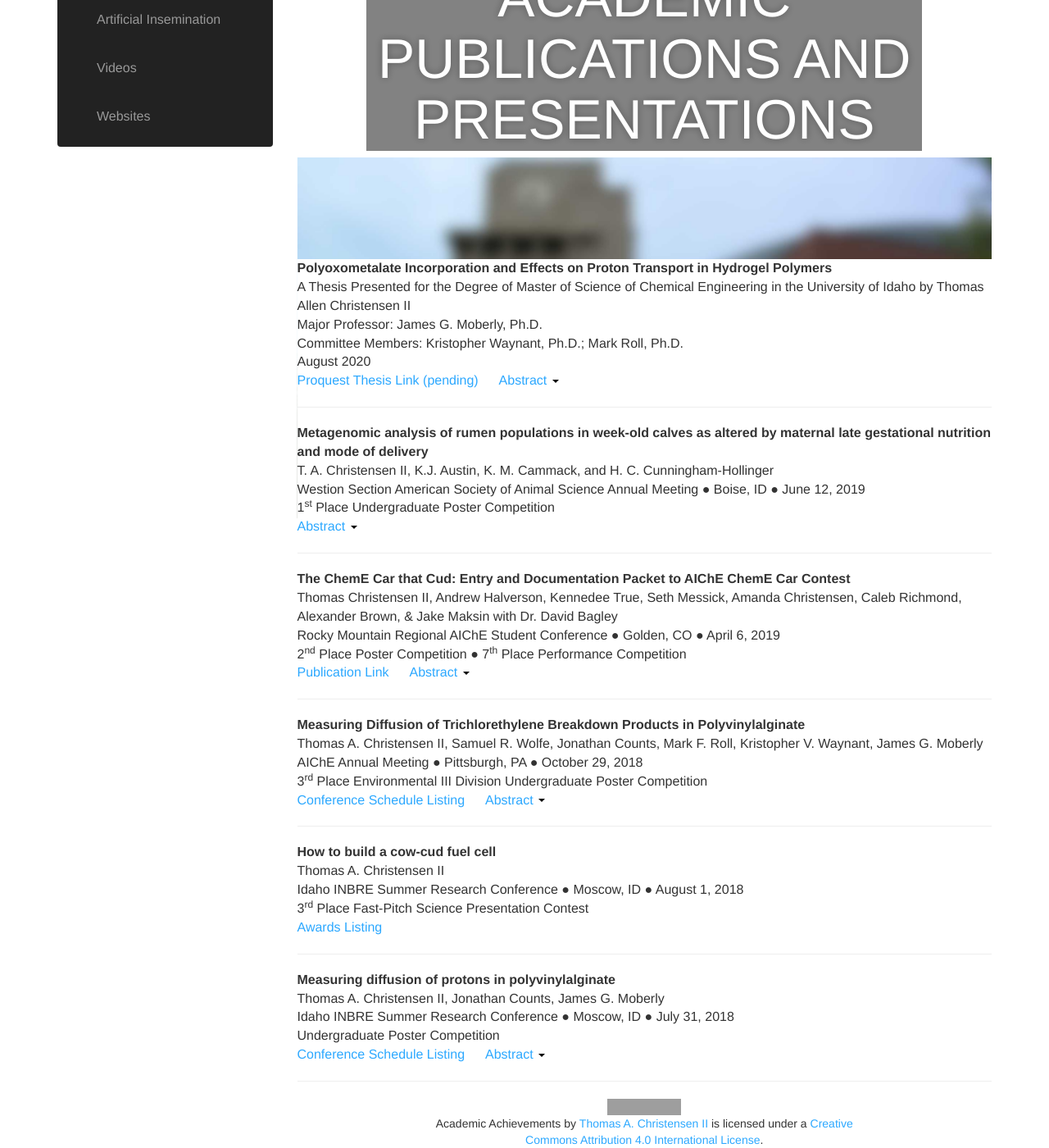
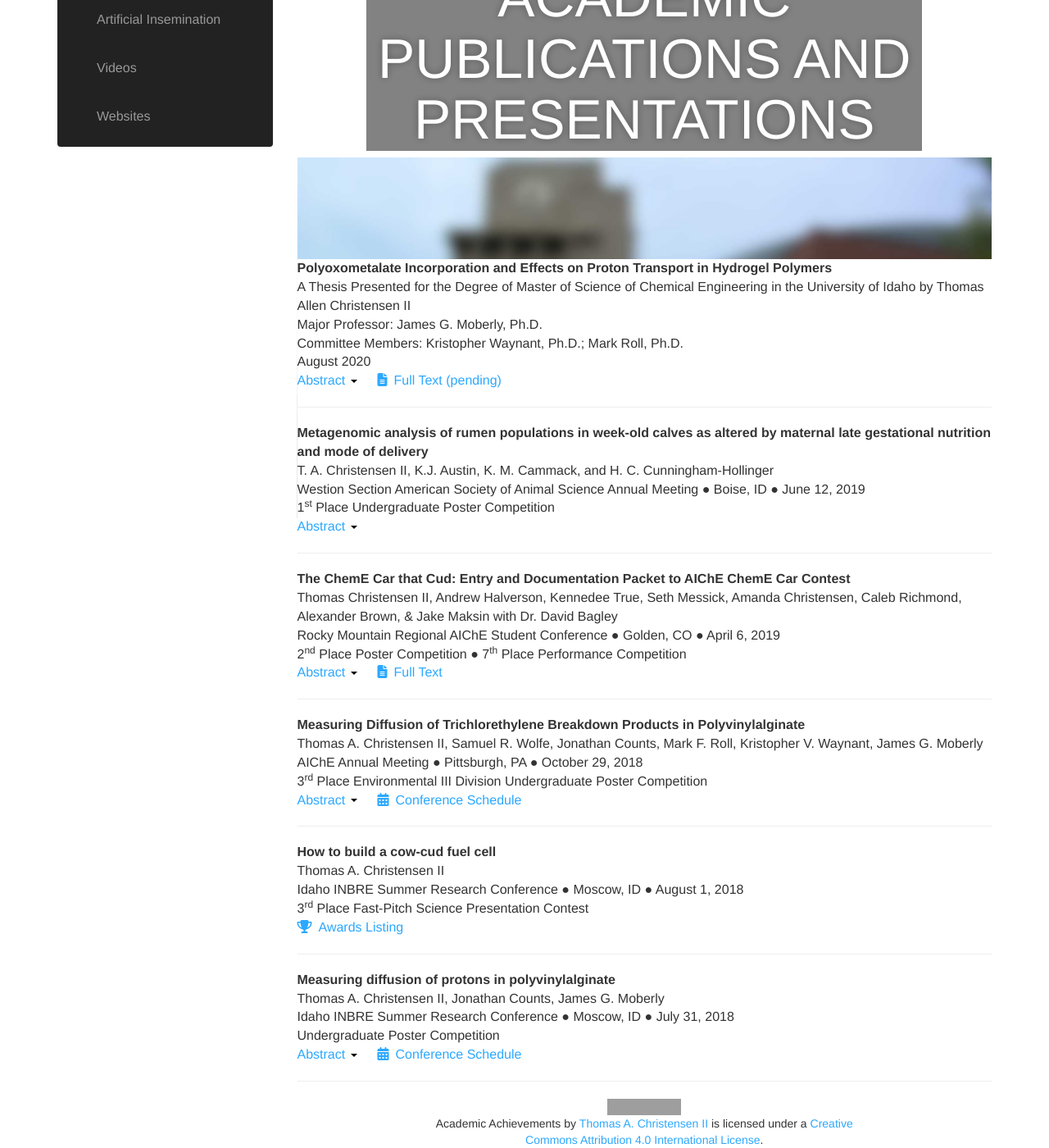
Before and after one commit to MillironX/millironx.github.io, a Jekyll site: the page built from Academia.html, in a window 1280 px wide and 1400 px high, scrolled down 352 px. Shown: the whole window at 82% size. Built offline with Jekyll 4.4.1, drawn with Linux system fonts in a browser that asks for light colours; nearby versions of some CDN libraries; comment, search, counter and statistics services are not loaded; grey boxes are pictures that could not be loaded.

Commit message:
Add icons to publication links

```diff
--- a/Academia.html
+++ b/Academia.html
@@ -4,7 +4,7 @@ imageUrl: /img/library.jpg
 blurImageUrl: /img/library_blur.jpg
 motto: Academic Publications and Presentations
 ---
-
+<!-- Thesis -->
 <dl>
     <dt>Polyoxometalate Incorporation and Effects on Proton Transport in
         Hydrogel Polymers</dt>
@@ -18,9 +18,9 @@ motto: Academic Publications and Presentations
         <br />
         August 2020
         <br />
-        <a href="#">Proquest Thesis Link (pending)</a>
+        <a data-toggle="collapse" data-target="#thesis-abstract" role="button">Abstract <span class="caret"></span></a>
         &emsp;
-        <a data-toggle="collapse" data-target="#thesis-abstract" role="button">Abstract <span class="caret"></span></a>
+        <a href="#"><i class="fas fa-file-alt"></i>&ensp;Full Text (pending)</a>
         <div class="collapse" id="thesis-abstract">
             <p class="font-serif">
                 Polyoxometalate clusters embedded into hydrogel biobeads may be able to solve
@@ -51,6 +51,7 @@ motto: Academic Publications and Presentations
 
 <hr />
 
+<!-- Rumen metagenomics -->
 <dl>
     <dt>Metagenomic analysis of rumen populations in week-old calves as
         altered by maternal late gestational nutrition and mode of delivery</dt>
@@ -97,6 +98,7 @@ motto: Academic Publications and Presentations
 
     <hr />
 
+    <!-- ChemE Car -->
     <dt>The ChemE Car that Cud: Entry and Documentation Packet to AIChE ChemE Car Contest</dt>
     <dd>
         Thomas Christensen II, Andrew Halverson, Kennedee True, Seth Messick, Amanda Christensen, Caleb Richmond,
@@ -106,9 +108,9 @@ motto: Academic Publications and Presentations
         <br />
         2<sup>nd</sup> Place Poster Competition &#9679; 7<sup>th</sup> Place Performance Competition
         <br />
-        <a href="https://hdl.handle.net/20.500.11919/3817">Publication Link</a>
+        <a data-toggle="collapse" data-target="#cheme-car" role="button">Abstract <span class="caret"></span></a>
         &emsp;
-        <a data-toggle="collapse" data-target="#cheme-car" role="button">Abstract <span class="caret"></span></a>
+        <a href="https://hdl.handle.net/20.500.11919/3817"><i class="fas fa-file-alt"></i>&ensp;Full Text</a>
         <div class="collapse" id="cheme-car">
             <p class="font-serif">The ChemE Car That Cud showcases Wyoming&rsquo;s dominant industries of agriculture and
                 mining by utilizing rumen fluid from a cannulated beef cow to generate hydrogen to be used in a hydrogen
@@ -121,6 +123,7 @@ motto: Academic Publications and Presentations
 
     <hr />
 
+    <!-- AIChE Poster -->
     <dt>Measuring Diffusion of Trichlorethylene Breakdown Products in Polyvinylalginate</dt>
     <dd>
         Thomas A. Christensen II, Samuel R. Wolfe, Jonathan Counts, Mark F. Roll, Kristopher V. Waynant, James G.
@@ -130,9 +133,9 @@ motto: Academic Publications and Presentations
         <br />
         3<sup>rd</sup> Place Environmental III Division Undergraduate Poster Competition
         <br />
-        <a href="https://aiche.confex.com/aiche/2018/meetingapp.cgi/Paper/545790">Conference Schedule Listing</a>
+        <a data-toggle="collapse" data-target="#pva-aiche" role="button">Abstract <span class="caret"></span></a>
         &emsp;
-        <a data-toggle="collapse" data-target="#pva-aiche" role="button">Abstract <span class="caret"></span></a>
+        <a href="https://aiche.confex.com/aiche/2018/meetingapp.cgi/Paper/545790"><i class="fas fa-calendar-alt"></i>&ensp;Conference Schedule</a>
         <div class="collapse" id="pva-aiche">
             <p class="font-serif">Trichloroethylene (TCE), a toxic and carcinogenic contaminant, presents unique
                 challenges for cleanup because of its water solubility, density, and volatility. Bioremediation of TCE
@@ -151,6 +154,7 @@ motto: Academic Publications and Presentations
 
     <hr />
 
+    <!-- Fast Pitch speech -->
     <dt>How to build a cow-cud fuel cell</dt>
     <dd>
         Thomas A. Christensen II
@@ -159,12 +163,13 @@ motto: Academic Publications and Presentations
         <br />
         3<sup>rd</sup> Place Fast-Pitch Science Presentation Contest
         <br />
-        <a href="https://web.archive.org/web/20190928024416/https://inbre.uidaho.edu/research/research-conference/">Awards
+        <a href="https://web.archive.org/web/20190928024416/https://inbre.uidaho.edu/research/research-conference/"><i class="fas fa-trophy"></i>&ensp;Awards
             Listing</a>
     </dd>
 
     <hr />
 
+    <!-- INBRE Poster -->
     <dt>Measuring diffusion of protons in polyvinylalginate</dt>
     <dd>
         Thomas A. Christensen II, Jonathan Counts, James G. Moberly
@@ -173,12 +178,13 @@ motto: Academic Publications and Presentations
         <br />
         Undergraduate Poster Competition
         <br />
+        <a data-toggle="collapse" data-target="#pva-inbre" role="button">Abstract <span class="caret"></span></a>
+
+        &emsp;
         <a
-            href="https://eventmobi.com/idahoinbre2018/people/c861bd6f-f4a7-4d67-a59a-199e34515776/387725dc-c893-44b6-b611-0abdf5fbcf6e">Conference
-            Schedule Listing</a>
-        &emsp;
-        <a data-toggle="collapse" data-target="#pva-inbre" role="button">Abstract <span class="caret"></span></a>
-        <div class="collapse" id="pva-inbre">
+            href="https://eventmobi.com/idahoinbre2018/people/c861bd6f-f4a7-4d67-a59a-199e34515776/387725dc-c893-44b6-b611-0abdf5fbcf6e"><i class="fas fa-calendar-alt"></i>&ensp;Conference
+            Schedule</a>
+            <div class="collapse" id="pva-inbre">
             <p class="font-serif">Trichloroethylene (TCE) is a toxic and carcinogenic contaminant that presents unique
                 challenges for cleanup because of its density and volatility. Use of microorganisms may be a promising
                 remediation method, however metabolism of TCE results in acid buildup, which consequently impedes the
```
